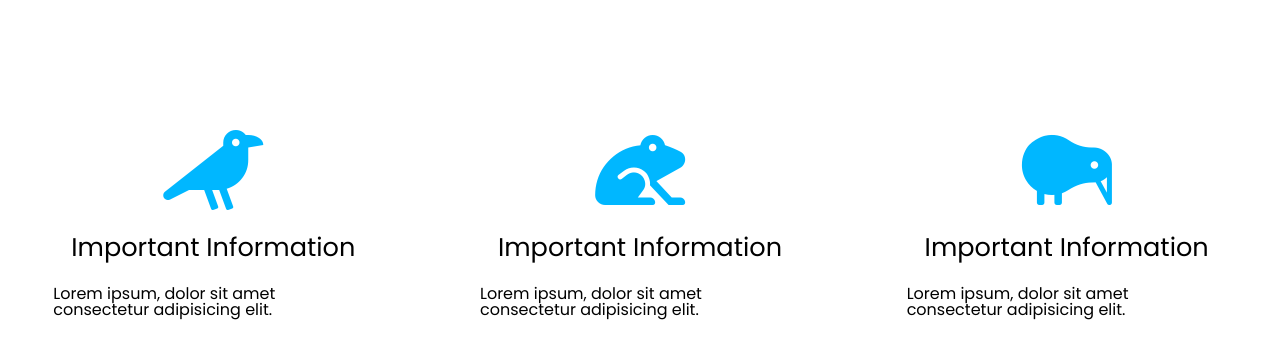
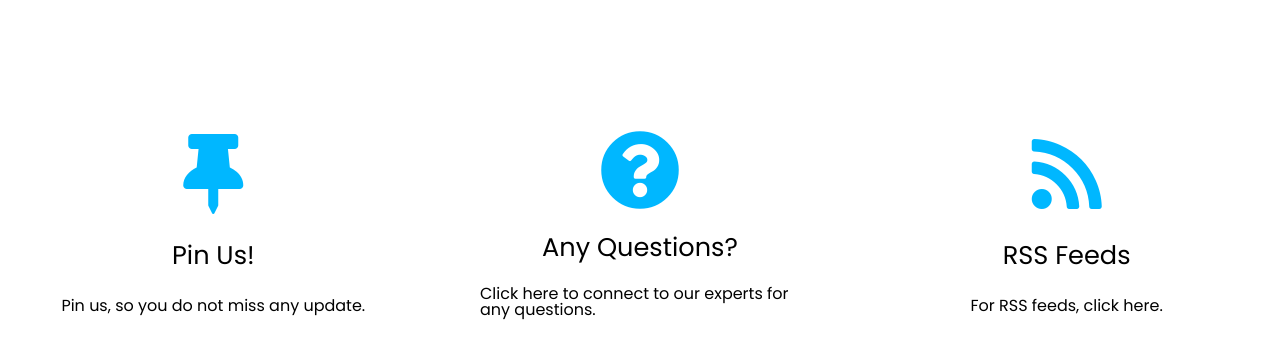
Before and after one commit to samayitadroughley/Company-Website, a plain HTML site: page index.html in a window 1280 px wide. Shown: the part 740-1098 px from the top of the page. Drawn offline with Linux system fonts and the light colour scheme.

Commit message:
Updated the Brand Icons

```diff
--- a/index.html
+++ b/index.html
@@ -3,7 +3,7 @@
 
 
 <head>
-    <title>My Beautiful Page</title>
+    <title>My Compny Website</title>
     <link rel="stylesheet" href="https://use.fontawesome.com/releases/v5.3.1/css/all.css" integrity="sha384-mzrmE5qonljUremFsqc01SB46JvROS7bZs3IO2EmfFsd15uHvIt+Y8vEf7N7fWAU" crossorigin="anonymous">
     <link rel ="stylesheet" href="style.css">
 </head>
@@ -31,30 +31,30 @@
     <!-- The brand section -->
     <section id="brand">
         <section>
-            <i class="fas fa-crow"></i>
+            <i class="fas fa-thumbtack"></i>
             <h3>
-                Important Information
+                Pin Us!
             </h3>
             <p>
-                Lorem ipsum, dolor sit amet consectetur adipisicing elit.
+                Pin us, so you do not miss any update.
             </p>
         </section>
         <section>
-            <i class="fas fa-frog"></i>
+            <i class="fas fa-question-circle"></i>
             <h3>
-                Important Information
+                Any Questions?
             </h3>
             <p>
-                Lorem ipsum, dolor sit amet consectetur adipisicing elit.
+                Click here to connect to our experts for any questions.
             </p>
         </section>
         <section>
-            <i class="fas fa-kiwi-bird"></i>
+            <i class="fas fa-rss"></i>
             <h3>
-                Important Information
+                RSS Feeds
             </h3>
             <p>
-                Lorem ipsum, dolor sit amet consectetur adipisicing elit.
+                For RSS feeds, click here.
             </p>
         </section>
     </section>
```
